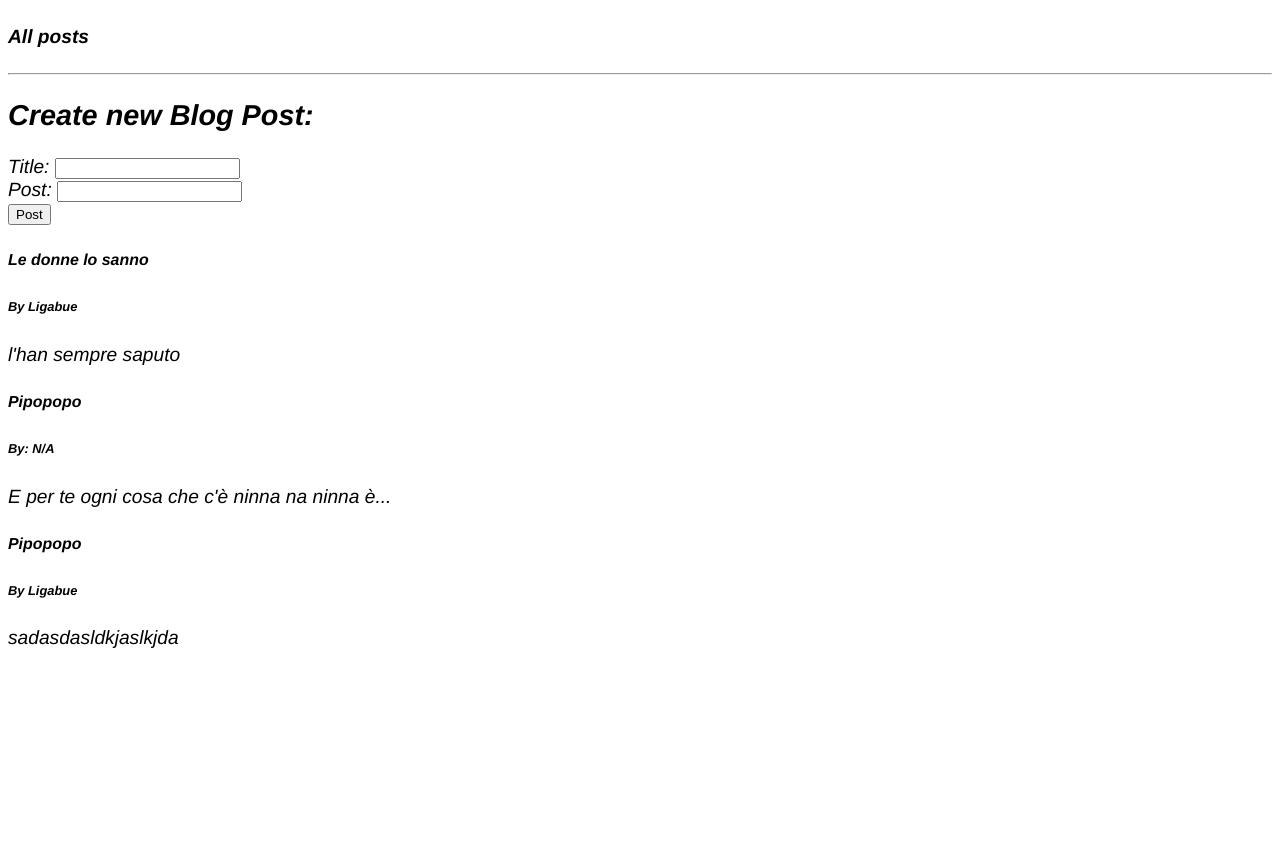
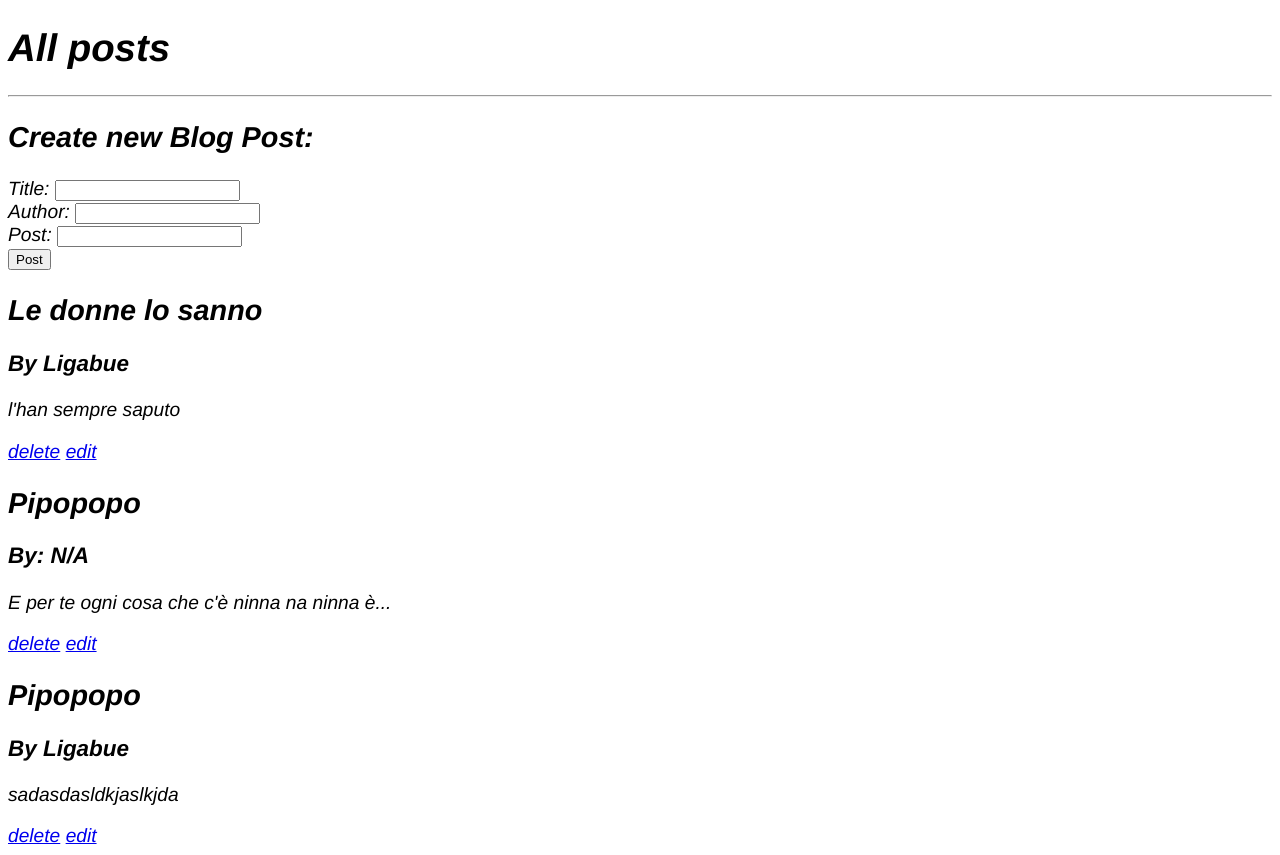
Before and after one commit to GianniCole/Flask_rep, a Flask app: page /posts in a window 1280 px wide. Before the commit the page ends 648 px from the top, so only its background shows below. Run offline with Flask 2, Linux system fonts and the light colour scheme; data comes from the database, SQL or seed files in the repository; both versions use the stored data as it was after the commit.

Commit message:
add  delete and Editing a post

```diff
--- a/app.py
+++ b/app.py
@@ -48,7 +48,8 @@ def posts():
 		#insert dati from form into post.db
 		post_title=request.form['title']
 		post_content=request.form['content']
-		new_post =BlogPost(title=post_title, content=post_content, author='GianniForm')
+		post_author=request.form['author']
+		new_post =BlogPost(title=post_title, content=post_content, author=post_author)
 		db.session.add(new_post)
 		db.session.commit()
 		return redirect('/posts')
@@ -56,6 +57,27 @@ def posts():
 		#	si va a sovrascrivere la variabile all_posts, ma stavolta si va a caricare da db!
 		all_posts= BlogPost.query.order_by(BlogPost.date_posted).all()
 	return render_template('/posts.html', posts=all_posts)
+
+
+@app.route('/posts/delete/<int:id>')
+def delete(id):
+	post=BlogPost.query.get_or_404(id)
+	db.session.delete(post)
+	db.session.commit()
+	return redirect('/posts')
+
+@app.route('/posts/edit/<int:id>', methods=['GET', 'POST'])
+def edit(id):
+	post=BlogPost.query.get_or_404(id)
+	if request.method=='POST':
+		post.title=request.form['title']
+		post.author=request.form['author']
+		post.content=request.form['content']
+		db.session.commit()
+		return redirect('/posts')
+	else:
+		return render_template('edit.html', post=post)
+
 
 @app.route('/home/users/<string:name>/posts/<int:id>')
 def hello(name,id):
--- a/templates/posts.html
+++ b/templates/posts.html
@@ -8,25 +8,30 @@
 
 
 {% block body%}
-<h4>All posts</h4>
+<h1>All posts</h1>
 <hr>
    <h2>Create new Blog Post:</h2>
     <form action='/posts' method='POST'>
         Title: <input type='text' name='title' id='title'>
+        <br>
+        Author: <input type='text' name='author' id='author'>
         <br>
         Post: <input type='text' name='content' id='content'>
         <br>
          <input type='submit' value='Post'>
     </form>
 </hr>
-    {% for post in posts %}
-        <h5>{{ post.title}}</h5>
+</hr>
+{% for post in posts %}
+        <h2>{{ post.title}}</h2>
         {% if post.author%}
-            <h6>By {{ post.author}}</h6>
+            <h3>By {{ post.author}}</h3>
         {% else%}
-            <h6>By: N/A</h6>
+            <h3>By: N/A</h3>
         {%endif%}
         <p>{{ post.content }}</p>
-
+        <a href='/posts/delete/{{post.id}}'>delete</a>
+        <a href='/posts/edit/{{post.id}}'>edit</a>
+    </hr>
     {% endfor %}
 {% endblock%}
```
Also changed, not shown: templates/edit.html (added, +21 -0 lines), posts.db, readme.md.
